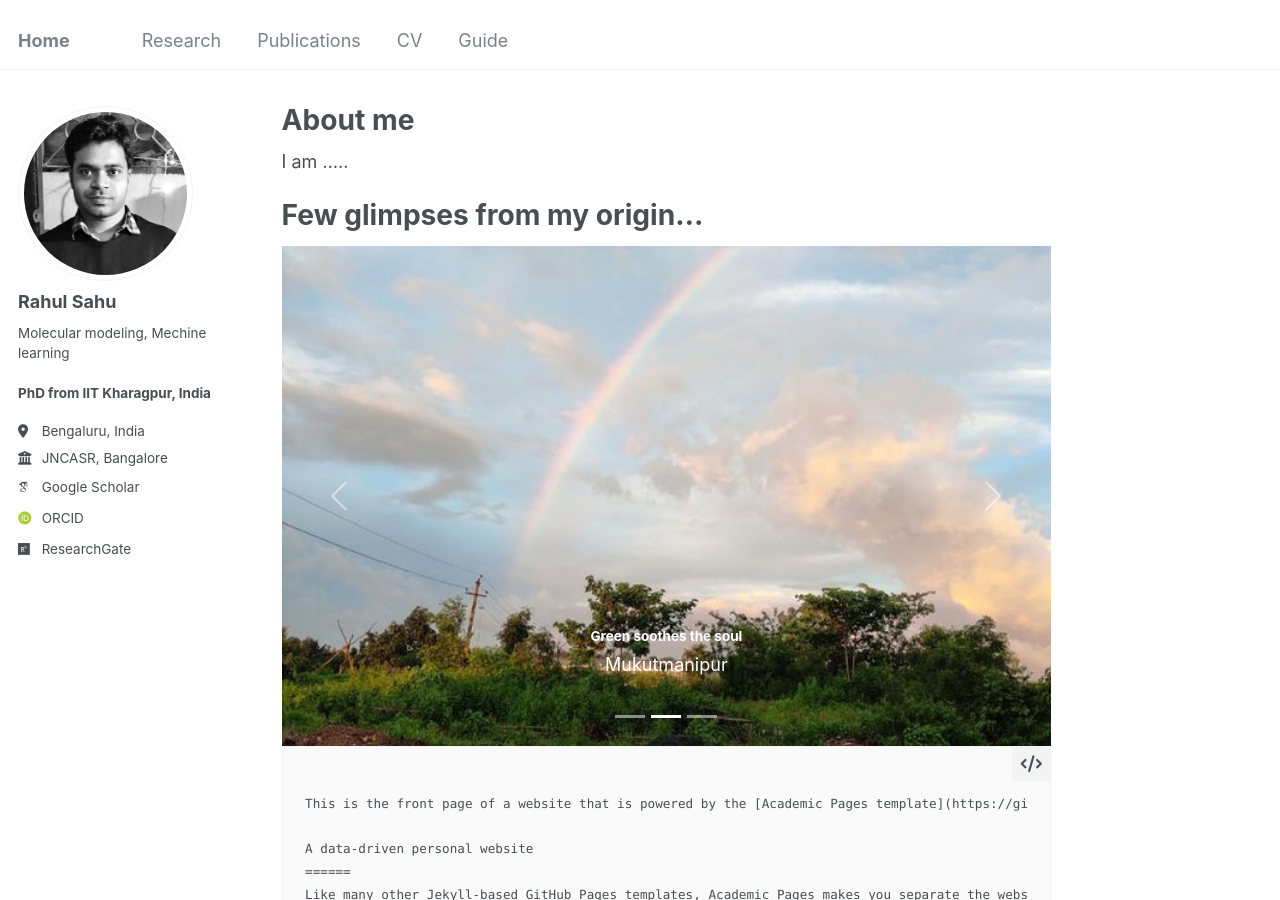
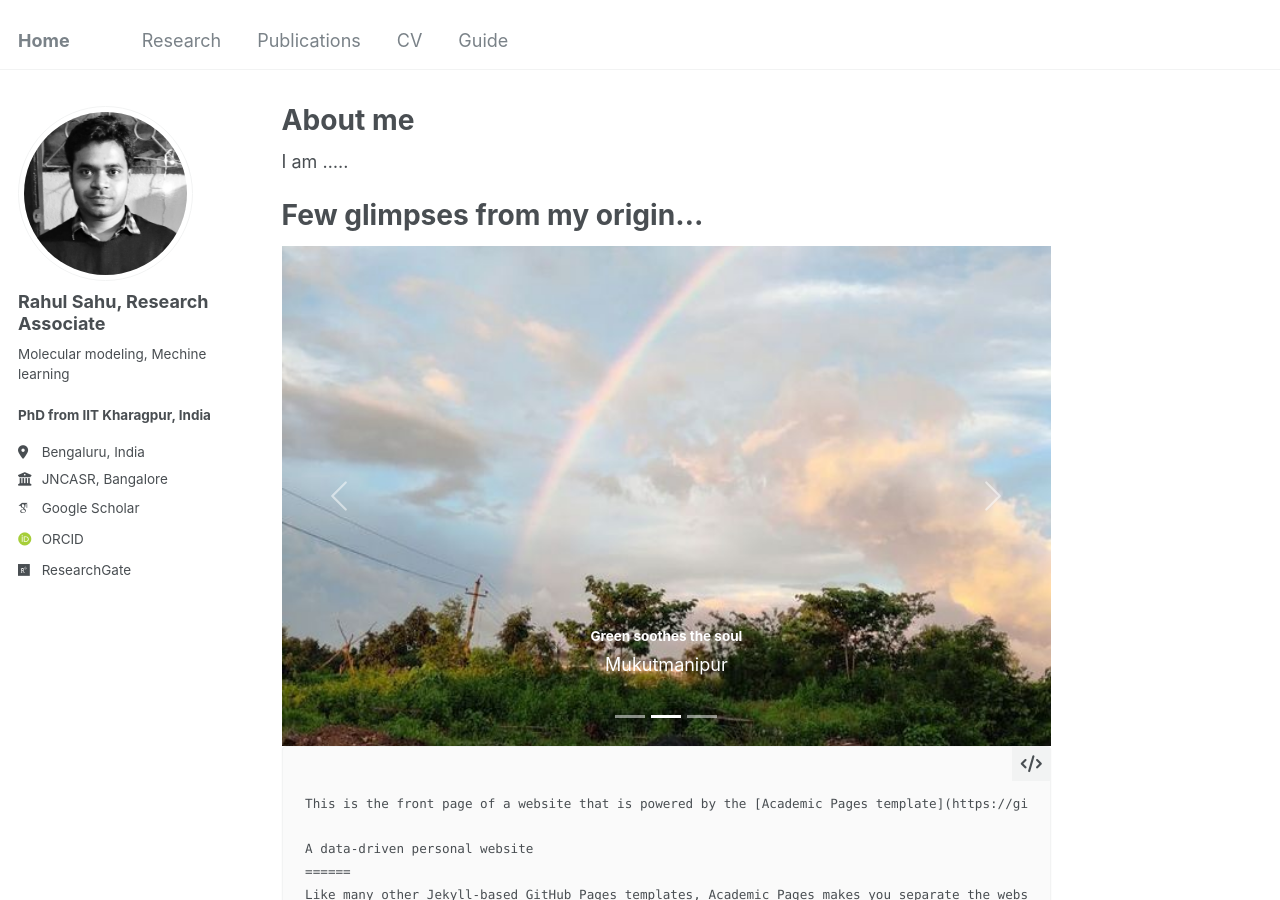
Before and after one commit to srahul21/srahul21.github.io, a Jekyll site: the page built from _pages/about.md, in a window 1280 px wide and 900 px high. Built offline with Jekyll 4.4.1, drawn with Linux system fonts in a browser that asks for light colours; some web fonts are replaced.

Commit message:
Update _config.yml

```diff
--- a/_config.yml
+++ b/_config.yml
@@ -22,7 +22,7 @@ repository               : "srahul21/srahul21.github.io"
 author:
   # Biographic information
   avatar           : "my-image.jpg"
-  name             : "Rahul Sahu"
+  name             : "Rahul Sahu, Research Associate"
   pronouns         : # example: "she/her"
   bio              : "Molecular modeling, Mechine learning"
   degree           : "PhD from IIT Kharagpur, India"
```
